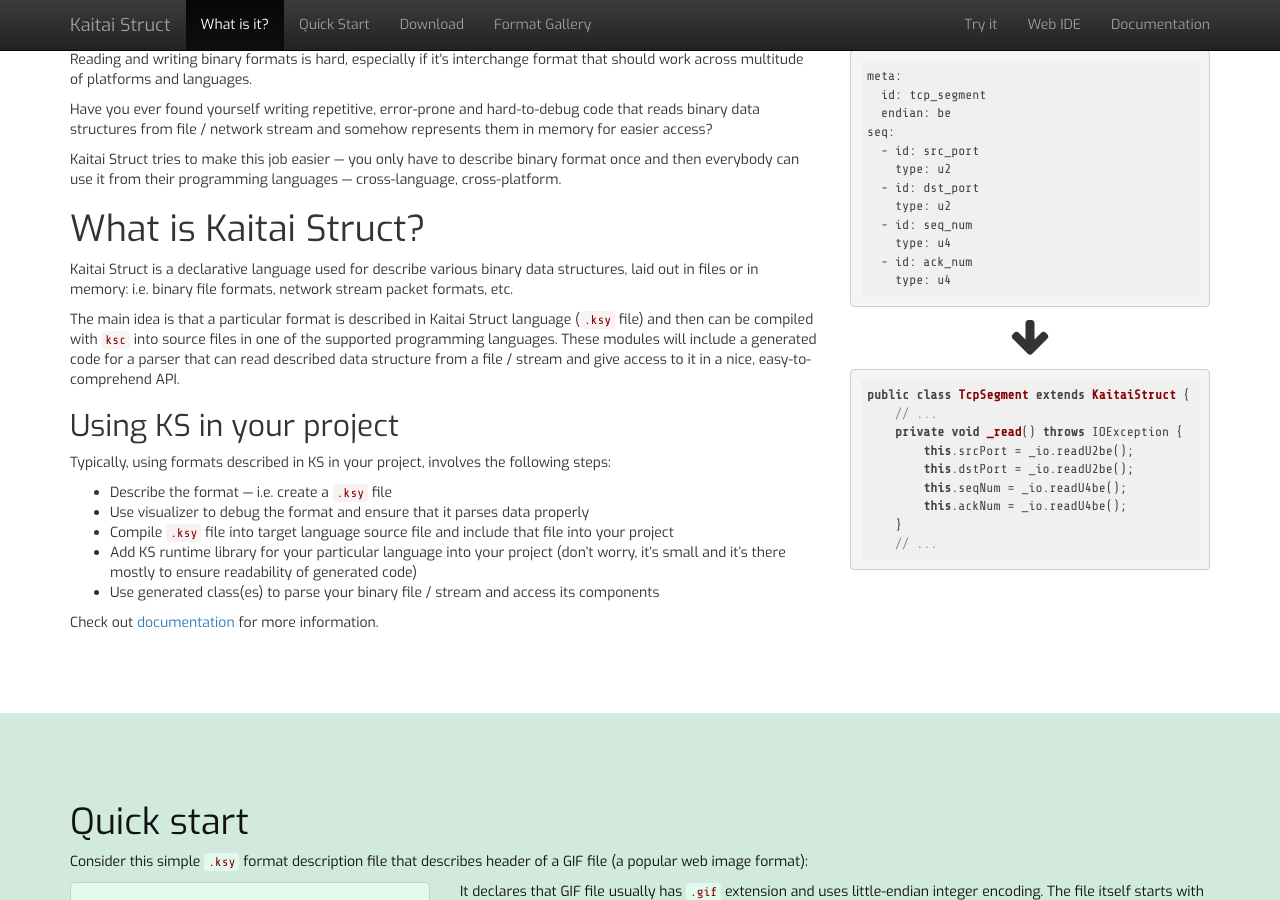
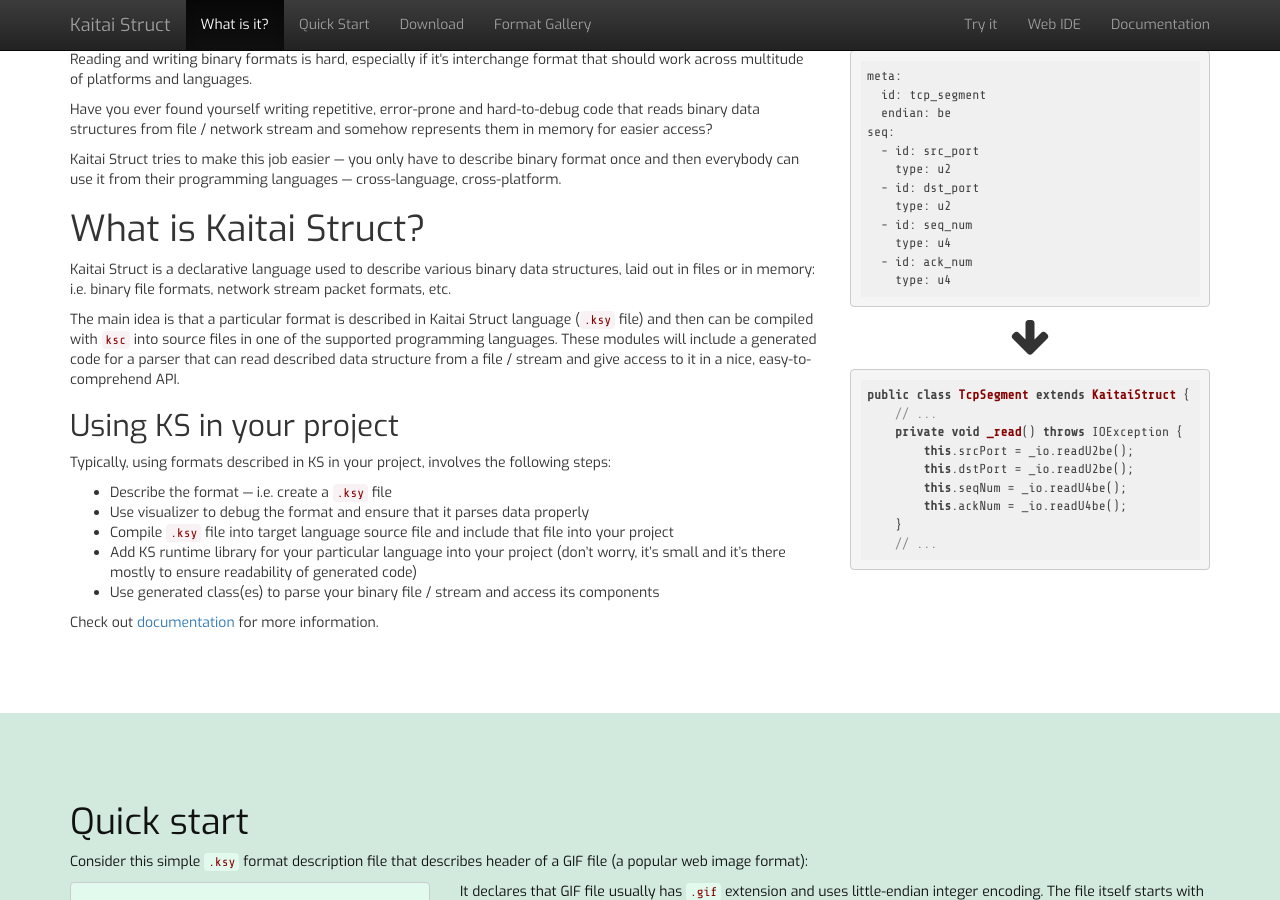
Before and after one commit to kaitai-io/kaitai-io.github.io, a Jekyll site: the page built from index.md, in a window 1280 px wide and 900 px high, scrolled down 680 px. Built offline with Jekyll 4.4.1, drawn with Linux system fonts in a browser that asks for light colours; nearby versions of some CDN libraries.

Commit message:
Fix typo in index.md

```diff
--- a/index.md
+++ b/index.md
@@ -97,7 +97,7 @@
           programming languages — cross-language, cross-platform.
         </p>
         <h1>What is Kaitai Struct?</h1>
-        <p>Kaitai Struct is a declarative language used for describe various
+        <p>Kaitai Struct is a declarative language used to describe various
           binary data structures, laid out in files or in memory: i.e. binary
           file formats, network stream packet formats, etc.
         </p>
```
